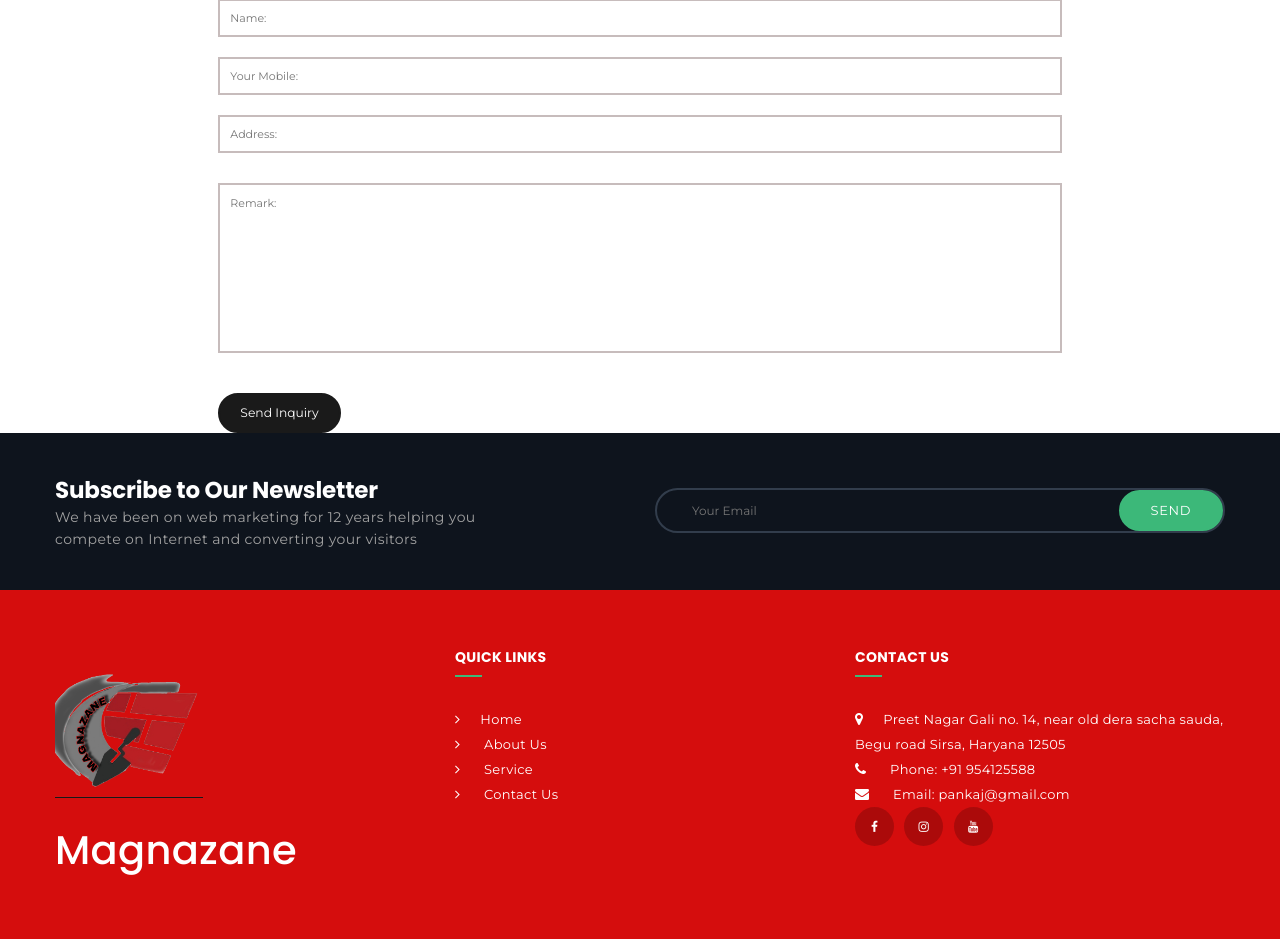
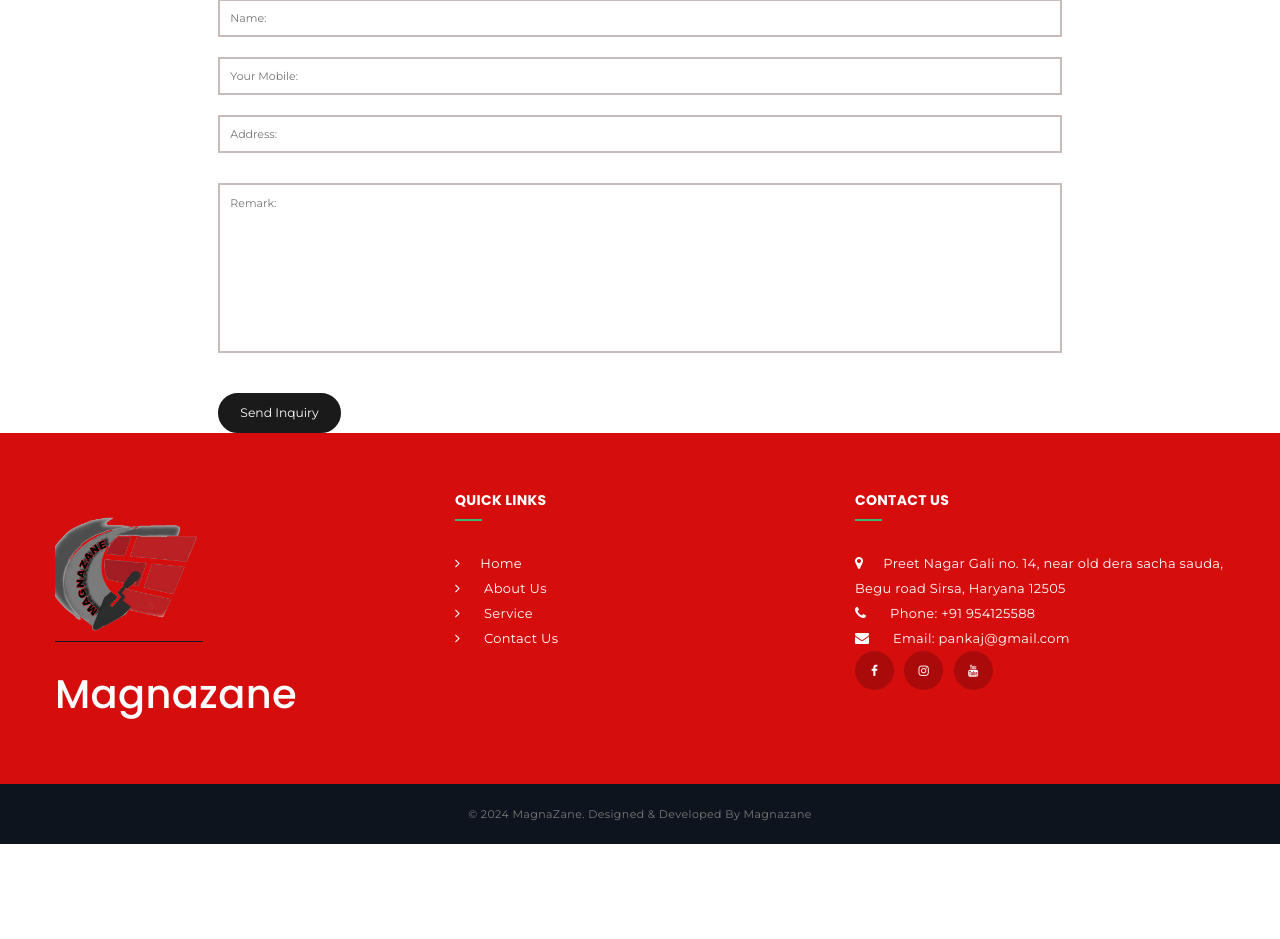
Before and after one commit to sarwan-kumar/Magnazane, a PHP site: page /service-detail.php?sid=25 in a window 1280 px wide. Shown: the part 1682-2621 px from the top of the page. After the commit the page ends 2526 px from the top, so only its background shows below. Run offline with PHP 8.4, Linux system fonts and the light colour scheme; data comes from the database, SQL or seed files in the repository.

Commit message:
removed newsletter from service details

```diff
--- a/service-detail.php
+++ b/service-detail.php
@@ -113,7 +113,7 @@
 
 
  <section>
-     <div class="gp ls-gp3 drk-bg2">
+     <div class="gp ls-gp3 drk-bg2 d-none">
          <div class="container">
              <div class="row">
                  <div class="col-md-12 col-sm-12 col-lg-12">
```
